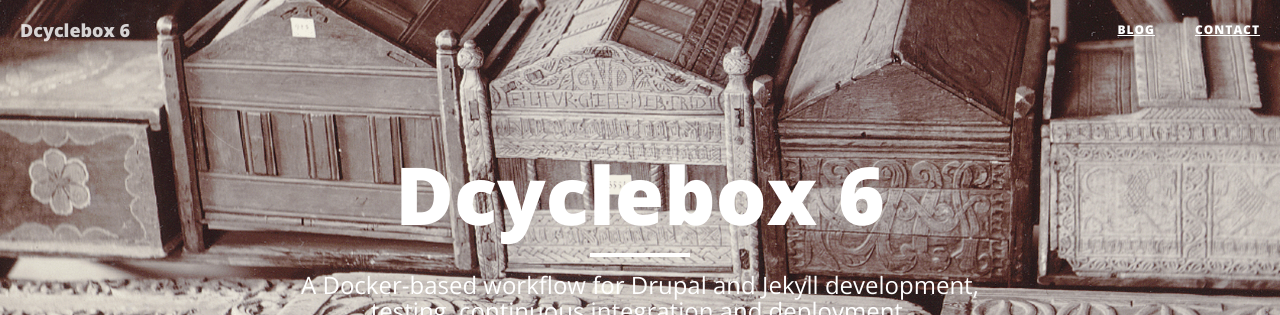
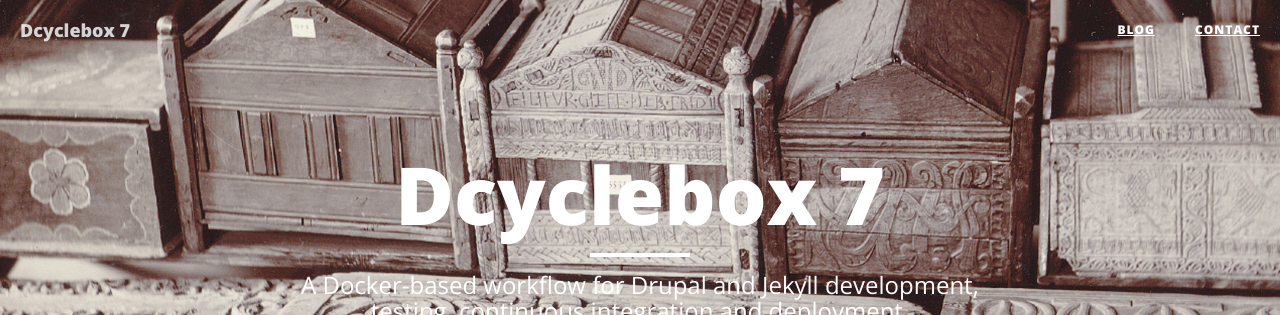
Before and after one commit to alberto56/dcyclebox, a Jekyll site: the page built from index.md, in a window 1280 px wide and 900 px high. Shown: the top 315 px of the window. Built offline with Jekyll 4.4.1, drawn with Linux system fonts in a browser that asks for light colours; nearby versions of some CDN libraries.

Commit message:
Set version number to 7

```diff
--- a/_config.yml
+++ b/_config.yml
@@ -1,5 +1,5 @@
 # Site settings
-title: Dcyclebox 6
+title: Dcyclebox 7
 header-img: img/dcyclebox.png
 email: no-monitored@dcycle.com
 description: "A Docker-based workflow for Drupal and Jekyll development, testing, continuous integration and deployment."
```
